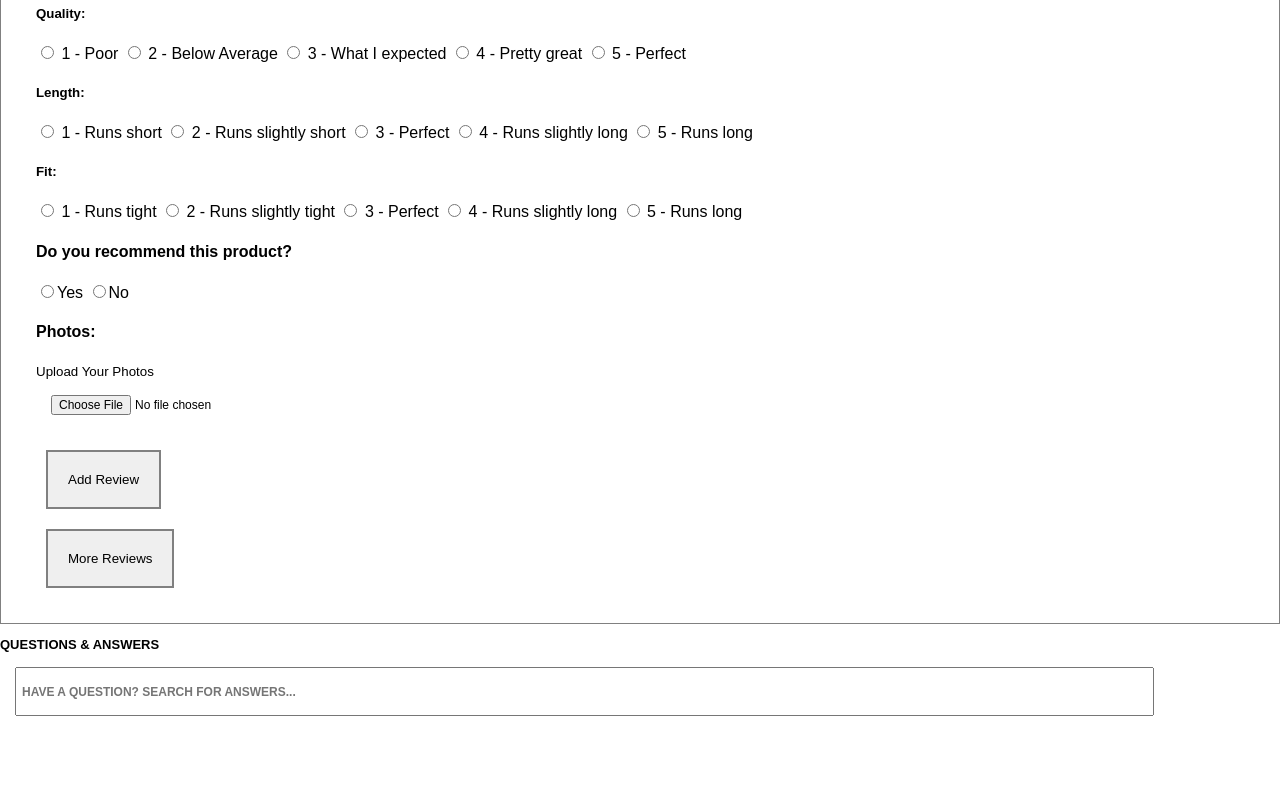
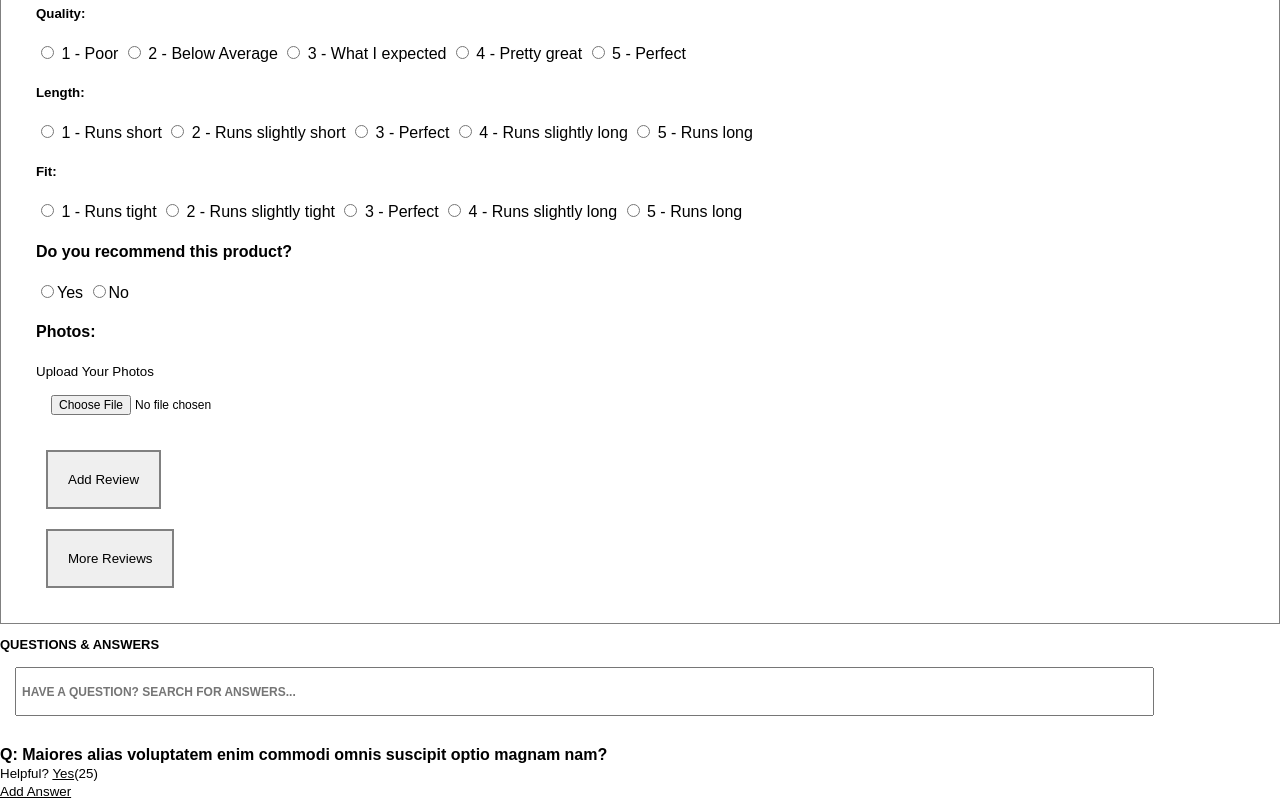
Before and after one commit to 7-Oscillating-Owls/hoo-dunit, a React app: page / in a window 1280 px wide. Shown: the part 3850-4650 px from the top of the page. Before the commit the page ends 4596 px from the top, so only its background shows below. Built offline with nearby package versions, Linux system fonts and the light colour scheme.

Commit message:
reorg question, helpful and addanswer components

```diff
--- a/client/src/components/QuestionsAndAnswers/index.jsx
+++ b/client/src/components/QuestionsAndAnswers/index.jsx
@@ -14,12 +14,19 @@ import QuestionModal from '../QuestionModal';
 import SearchBar from '../SearchBar';
 
 const QuestionsAndAnswers = () => (
-<div>
+  <div>
   <QATitle />
-    <div className={styles.searchContainer}>
-      <SearchBar />
+  <div className={styles.searchContainer}>
+    <SearchBar />
+  </div>
+  <div>
+    <Question />
+    <div>
+      <Helpful />
+      <AddAnswer />
     </div>
-</div>
+  </div>
+  </div>
 
 );
 
```
